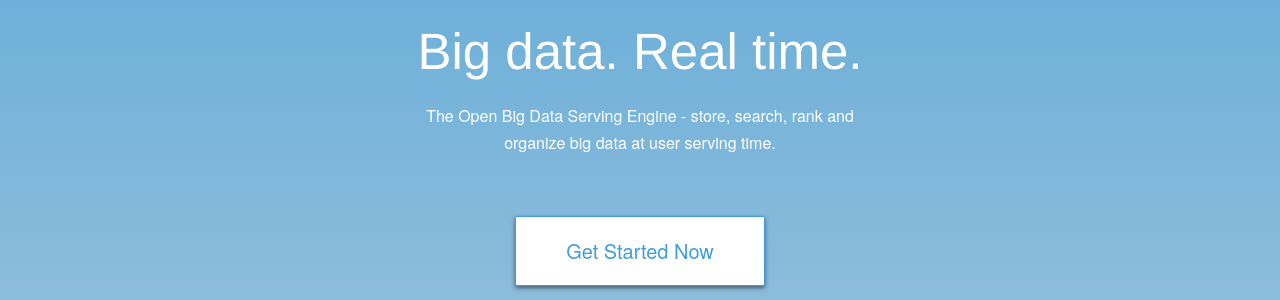
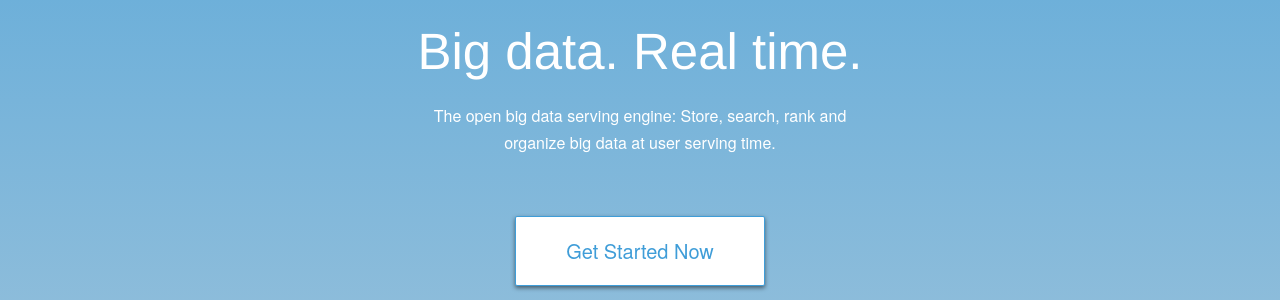
Before and after one commit to vespa-engine/frontpage, a Jekyll site: the page built from index.md, in a window 1280 px wide and 900 px high, scrolled down 310 px. Shown: the part 156-456 px from the top of the window. Built offline with Jekyll 4.4.1, drawn with Linux system fonts in a browser that asks for light colours; some web fonts are replaced.

Commit message:
Tweakety tweak

```diff
--- a/_includes/header.html
+++ b/_includes/header.html
@@ -34,7 +34,7 @@
             <div class="intro container">
                 <div class="intro-logo container"><img src="{{ site.baseurl }}/img/VespaIcon.png" class="img-responsive center-block"/></div>
                 <div class="intro-lead-in">Big data. Real time.</div>
-                <div class="intro-long">The Open Big Data Serving Engine - store, search, rank and organize big data at user serving time.</div>
+                <div class="intro-long">The open big data serving engine: Store, search, rank and organize big data at user serving time.</div>
                 <a href="http://docs.vespa.ai/documentation/vespa-quick-start.html" class="btn btn-xl intro-button">Get Started Now</a>
                 <div class="intro-down-arrow"><a href="#features"><img src="{{ site.baseurl }}/img/down-arrow.svg" height="36" width="36" /></a></div>
             </div>
```
